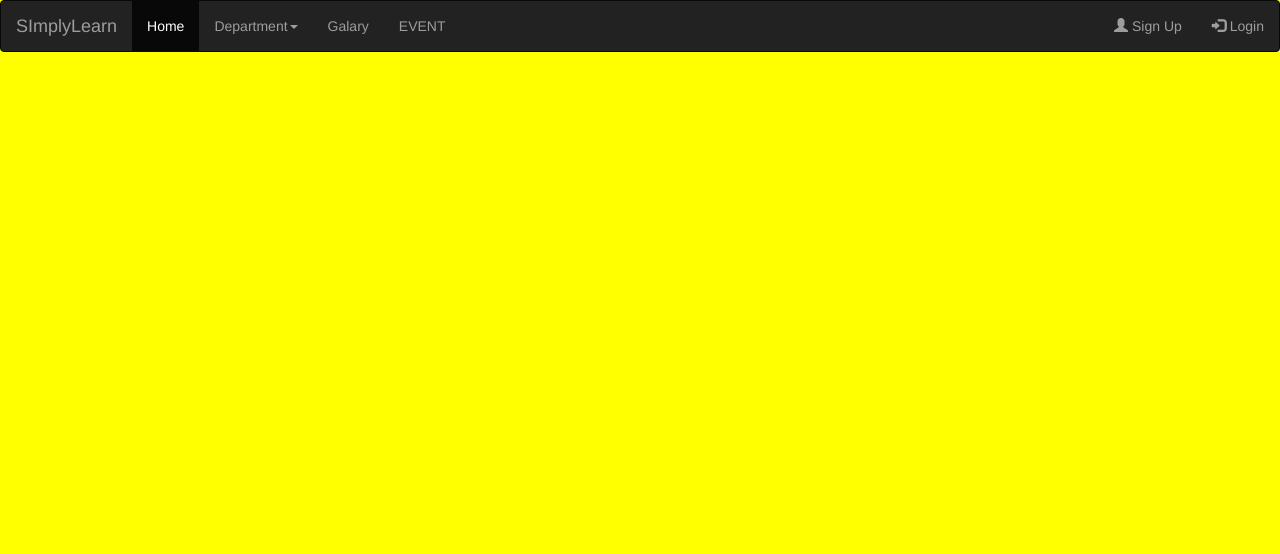
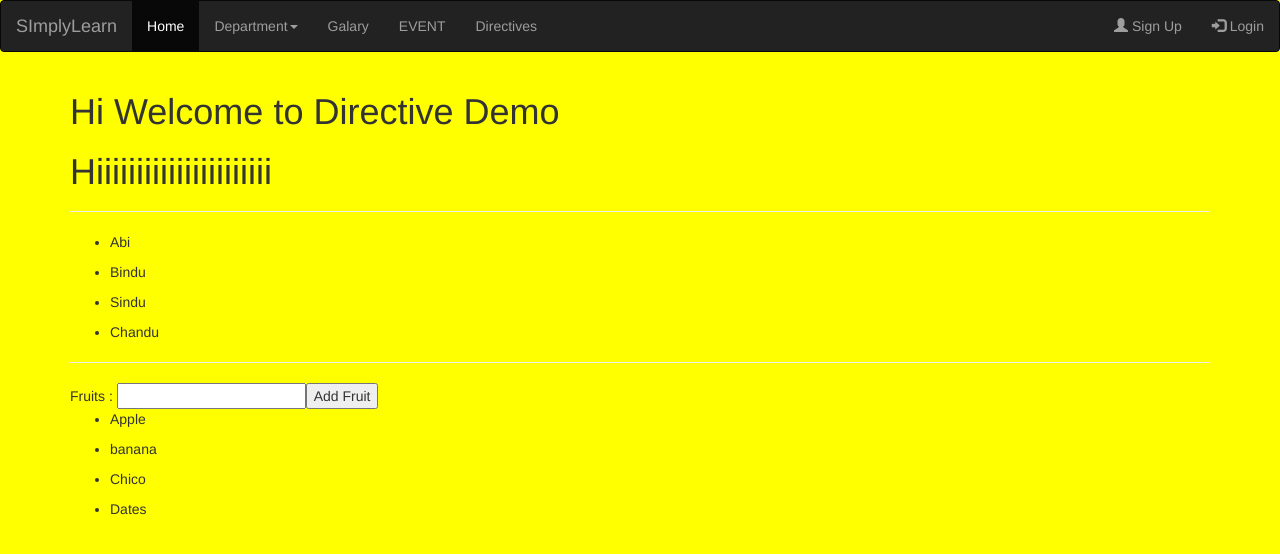
Before and after one commit to Thaneshwara848/SimpleLearn_Web_B15, an Angular app: page /directive in a window 1280 px wide. Before the commit this address led to /. Shown: the top 554 px of the page. Built offline with nearby package versions, Linux system fonts and the light colour scheme.

Commit message:
difrective

```diff
--- a/src/app/app-routing.module.ts
+++ b/src/app/app-routing.module.ts
@@ -9,6 +9,7 @@ import { DevelopemtComponent } from './developemt/developemt.component';
 import { TesteingComponent } from './testeing/testeing.component';
 import { ServicessComponent } from './servicess/servicess.component';
 import { EventdemoComponent } from './eventdemo/eventdemo.component';
+import { DirectivesdemoComponent } from './directivesdemo/directivesdemo.component';
 
 const routes: Routes = [
   {
@@ -25,6 +26,9 @@ const routes: Routes = [
   },
   {
     path:'eventdemo',component:EventdemoComponent
+  },
+  {
+    path:'directive',component:DirectivesdemoComponent
   },
   {
     path:"dept",component:DepartmentComponent,
--- a/src/app/app.component.html
+++ b/src/app/app.component.html
@@ -15,6 +15,7 @@
       </li>
       <li><a routerLink="galary">Galary</a></li>
       <li><a routerLink="eventdemo">EVENT</a></li>
+      <li><a routerLink="directive">Directives</a></li>
     </ul>
     <ul class="nav navbar-nav navbar-right">
       <li><a routerLink="signup"><span class="glyphicon glyphicon-user"></span> Sign Up</a></li>
--- a/src/app/app.module.ts
+++ b/src/app/app.module.ts
@@ -12,6 +12,7 @@ import { DevelopemtComponent } from './developemt/developemt.component';
 import { TesteingComponent } from './testeing/testeing.component';
 import { ServicessComponent } from './servicess/servicess.component';
 import { EventdemoComponent } from './eventdemo/eventdemo.component';
+import { DirectivesdemoComponent } from './directivesdemo/directivesdemo.component';
 
 @NgModule({
   declarations: [
@@ -24,7 +25,8 @@ import { EventdemoComponent } from './eventdemo/eventdemo.component';
     DevelopemtComponent,
     TesteingComponent,
     ServicessComponent,
-    EventdemoComponent
+    EventdemoComponent,
+    DirectivesdemoComponent
   ],
   imports: [
     BrowserModule,
--- /dev/null
+++ b/src/app/directivesdemo/directivesdemo.component.html
@@ -0,0 +1,23 @@
+<h1> Hi Welcome to Directive Demo</h1>
+
+
+<div>
+    <h1> Hiiiiiiiiiiiiiiiiiiiiii</h1>
+</div>
+<!-- <div *ngIf="false"> -->
+<div *ngIf="choice">
+    <h1> Heloooooooooooooooooo</h1>
+</div>
+<hr>
+<ul *ngFor="let employees of emp">
+    <li>{{employees}}</li>
+</ul>
+<hr>
+
+Fruits : <input type="text" #addfruit>
+<input type="submit" value="Add Fruit" (click)="fruitsname(addfruit.value)">
+
+<ul *ngFor="let fruit of fruits">
+    <li>{{fruit}}</li>
+
+    <!-- <li *ngIf="fruit=='Apple'">{{fruit}}</li></ul> -->
--- /dev/null
+++ b/src/app/directivesdemo/directivesdemo.component.ts
@@ -0,0 +1,18 @@
+import { Component } from '@angular/core';
+
+@Component({
+  selector: 'app-directivesdemo',
+  templateUrl: './directivesdemo.component.html',
+  styleUrls: ['./directivesdemo.component.css']
+})
+export class DirectivesdemoComponent {
+  choice=false
+
+  emp=["Abi","Bindu","Sindu","Chandu"];
+  fruits=["Apple","banana","Chico","Dates"];
+
+  fruitsname(fruit:any){
+this.fruits.push(fruit);
+  }
+
+}
--- a/src/app/eventdemo/eventdemo.component.html
+++ b/src/app/eventdemo/eventdemo.component.html
@@ -2,9 +2,10 @@
 <!--
 <h2> Data Binding </h2>
     <h3> One Binding </h3>
-        <h4>Event , Property, Interpoletion</h4>
+        <h4>Event () , Property [] , Interpoletion {{}}  </h4>
     <h3> Two way </h3>
         event+ property  -->
+    <!-- two way datya binding ... -->
 
 
         <h1> HI {{name}}</h1>
```
Also changed, not shown: src/app/directivesdemo/directivesdemo.component.css (added), 1 other file (tests, documents, lock files or other folders).
